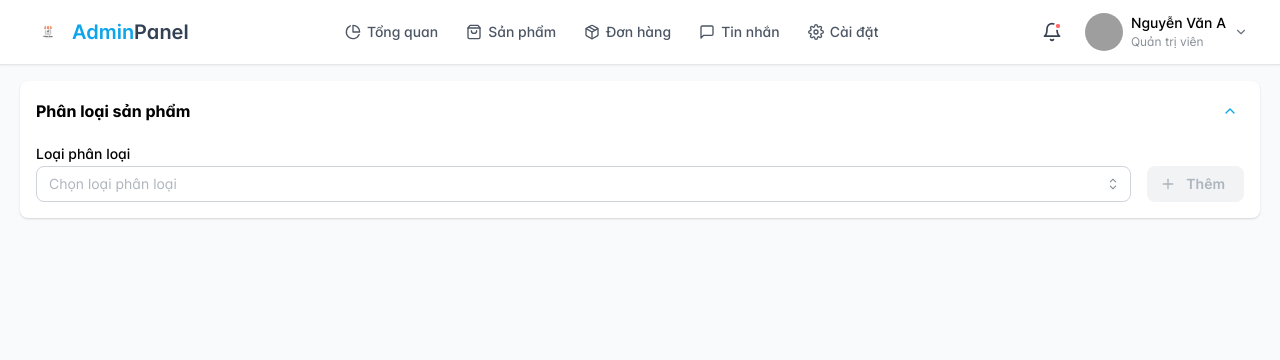
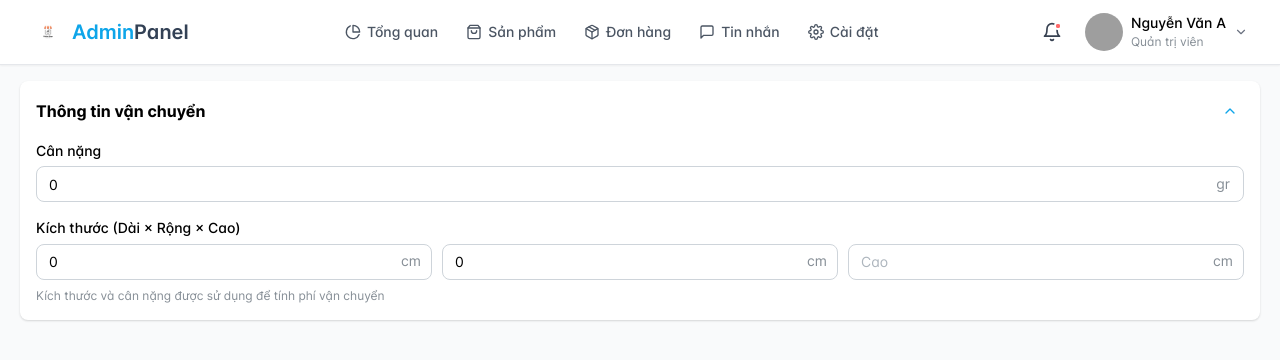
Before and after one commit to HaiDaEmVang/anrealshop-frontend, a React (Vite) app: page /myshop/products/edit/1 in a window 1280 px wide. Shown: the top 360 px of the page. Built offline with nearby package versions, Linux system fonts and the light colour scheme; grey boxes are pictures that could not be loaded.

Commit message:
Cập nhật giao diện bổ sung thông tin shipping

```diff
--- a/src/components/Myshop/Product/Create/CreateProduct.tsx
+++ b/src/components/Myshop/Product/Create/CreateProduct.tsx
@@ -21,6 +21,9 @@ const ProductForm = () => {
       quantity: 0,
       categoryId: '',
       weight: 0,
+      hight: 0,
+      length: 0,
+      width: 0,
       attributes: [],
       productSkus: [],
       media: []
--- a/src/components/Myshop/Product/Create/Infor.tsx
+++ b/src/components/Myshop/Product/Create/Infor.tsx
@@ -5,6 +5,7 @@ import BasicInfor from './BasicInfo/BasicInfor';
 import MediaUpload from './uploadImage/MediaUpload';
 import SkuInfor from './AttributeInfo/AttributeInfor';
 import SkuDetails from './SkuDetail/SkuDetails';
+import Shipping from './Shipping/Shipping';
 
 interface ProductImage {
   file?: File;
@@ -66,10 +67,9 @@ const Infor = ({ form, isEditMode = false }: InforProps) => {
 
       {/* <SkuInfor form={form} /> */}
 
-      <SkuDetails form={form} />
+      {/* <SkuDetails form={form} /> */}
 
-      {/* Shipping information */}
-      {/* <Shipping form={form} /> */}
+      <Shipping form={form} />
 
     </div>
   );
--- a/src/components/Myshop/Product/Create/Shipping.tsx
+++ b/src/components/Myshop/Product/Create/Shipping/Shipping.tsx
@@ -41,11 +41,9 @@ const Shipping = ({ form }: ShippingProps) => {
               placeholder="Nhập cân nặng sản phẩm"
               min={0}
               step={10}
-              value={form.values.weight}
-              onChange={(value) => form.setFieldValue('weight', value)}
+              {...form.getInputProps('weight')}
               rightSection={<Text size="sm" c="dimmed">gr</Text>}
               rightSectionWidth={40}
-              error={form.errors.weight}
             />
           </div>
 
@@ -55,29 +53,23 @@ const Shipping = ({ form }: ShippingProps) => {
               <NumberInput
                 placeholder="Dài"
                 min={0}
-                value={form.values.length}
-                onChange={(value) => form.setFieldValue('length', value)}
+                {...form.getInputProps('length')}
                 rightSection={<Text size="sm" c="dimmed">cm</Text>}
                 rightSectionWidth={40}
-                error={form.errors.length}
               />
               <NumberInput
                 placeholder="Rộng"
                 min={0}
-                value={form.values.width}
-                onChange={(value) => form.setFieldValue('width', value)}
+                {...form.getInputProps('width')}
                 rightSection={<Text size="sm" c="dimmed">cm</Text>}
                 rightSectionWidth={40}
-                error={form.errors.width}
               />
               <NumberInput
                 placeholder="Cao"
                 min={0}
-                value={form.values.height}
-                onChange={(value) => form.setFieldValue('height', value)}
                 rightSection={<Text size="sm" c="dimmed">cm</Text>}
                 rightSectionWidth={40}
-                error={form.errors.height}
+                {...form.getInputProps('height')}
               />
             </SimpleGrid>
 
--- a/src/types/ProductType.ts
+++ b/src/types/ProductType.ts
@@ -10,6 +10,9 @@ export interface ProductCreateRequest {
   quantity: number;
   categoryId: string;
   weight: number;
+  hight: number;
+  length: number;
+  width: number;
   attributes: AttributeRequest[];
   productSkus: ProductSkuRequest[];
   media: MediaDto[];
```
